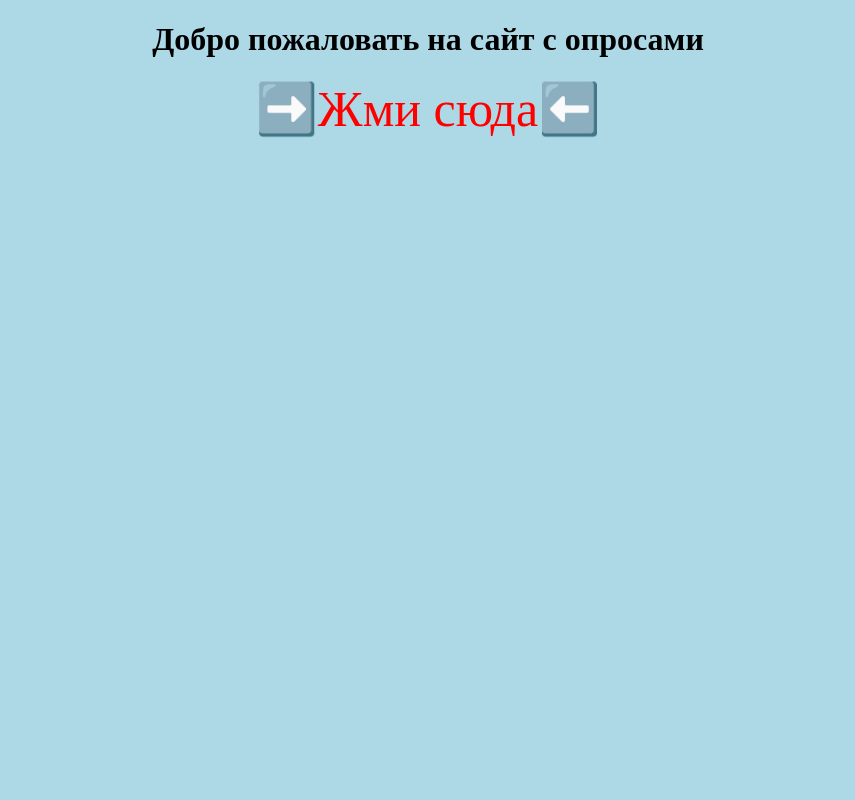
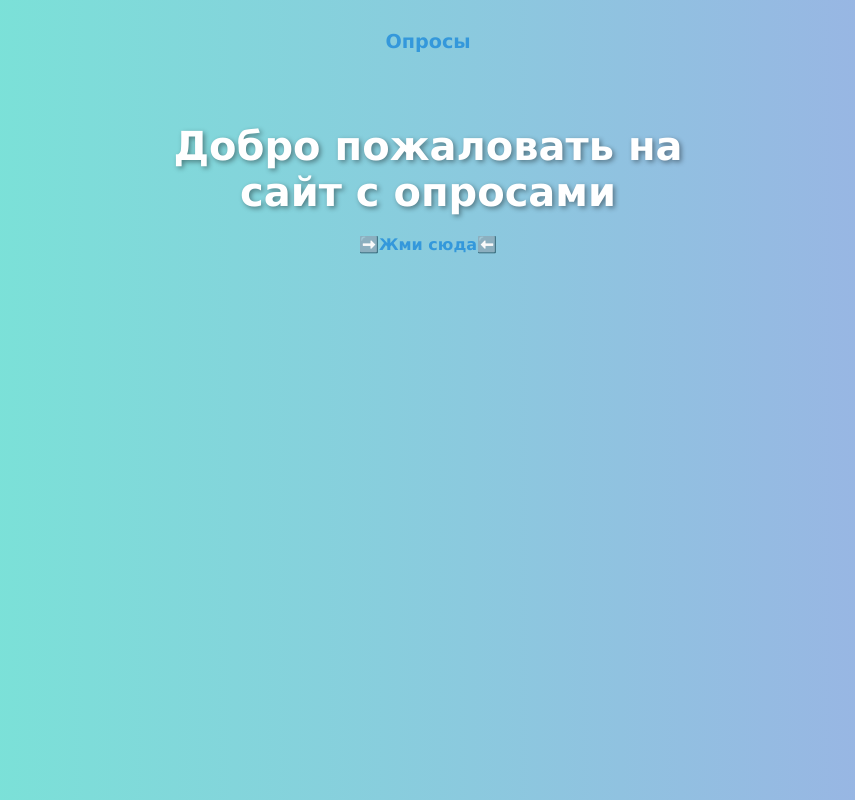
Before and after one commit to AntonShishkin11/django_study_tutorial, a Django app: page / in a window 1280 px wide. Shown: the whole page, without its empty margins (212-1067 px from the left). Run offline with Django 5.2, Linux system fonts and the light colour scheme.

Commit message:
Update style.css

```diff
--- a/mysite/mysite/urls.py
+++ b/mysite/mysite/urls.py
@@ -20,7 +20,7 @@ from django.urls import path, include
 from polls.views import homepage
 
 urlpatterns = [
-path('', homepage),
+    path('', homepage),
     path("polls/", include("polls.urls")),
     path('admin/', admin.site.urls),
 
--- a/mysite/polls/static/polls/style.css
+++ b/mysite/polls/static/polls/style.css
@@ -1,21 +1,139 @@
-li a {
-    color: green;
+/* Общие стили для фона и текста */
+body {
+    background: linear-gradient(to right, #74ebd5, #9face6);
+    font-family: 'Verdana', sans-serif;
+    color: #333;
+    margin: 0;
+    padding: 0;
+    display: flex;
+    flex-direction: column;
+    align-items: center;
+    justify-content: flex-start;
+    min-height: 100vh;
 }
 
-body {
-    background: url("images/bluebackground.jpg") no-repeat;
+/* Контейнер для центровки */
+.container {
+    width: 100%;
+    max-width: 600px;
+    margin: 20px auto;
+    padding: 20px;
+    box-sizing: border-box;
 }
 
+/* Стиль заголовков */
 h1 {
+    text-align: center;
+    font-size: 2.5em;
+    color: #ffffff;
+    margin: 20px 0;
+    text-shadow: 2px 2px 5px rgba(0, 0, 0, 0.4);
+}
+
+/* Стили для поля fieldset */
+fieldset {
+    border: 2px solid #ffffff;
+    border-radius: 10px;
+    padding: 20px;
+    background-color: rgba(255, 255, 255, 0.9);
+    box-shadow: 0 4px 8px rgba(0, 0, 0, 0.2);
+    margin: 20px 0;
+    box-sizing: border-box;
+}
+
+/* Выравнивание legend */
+legend {
+    font-size: 1.5em;
+    font-weight: bold;
+    color: #333;
+    text-align: center;
+    margin: 0 auto;
+}
+
+/* Стили для списка */
+ul {
+    list-style: none;
+    padding: 0;
+    margin: 0;
+    text-align: left;
+}
+
+ul li {
+    padding: 10px 0;
+    font-size: 1.2em;
+    color: #333;
+    border-bottom: 1px solid #e0e0e0;
+}
+
+ul li:last-child {
+    border-bottom: none;
+}
+
+/* Стили для ссылок */
+a {
+    color: #3498db;
+    text-decoration: none;
+    font-weight: bold;
+    transition: color 0.3s ease;
+    display: block;
+    text-align: center;
+    margin-top: 20px;
+}
+
+a:hover {
+    color: #2980b9;
+}
+
+/* Кнопки */
+input[type="submit"] {
+    background-color: #3498db;
+    color: white;
+    border: none;
+    padding: 10px 20px;
+    font-size: 1.2em;
+    border-radius: 5px;
+    cursor: pointer;
+    transition: background-color 0.3s ease, transform 0.2s ease;
+    display: block;
+    margin: 20px auto 0;
+}
+
+input[type="submit"]:hover {
+    background-color: #2980b9;
+    transform: scale(1.05);
+}
+
+/* Радиокнопки и метки */
+input[type="radio"] {
+    margin-right: 10px;
+}
+
+label {
+    font-size: 1.1em;
+    color: #333;
+    cursor: pointer;
+    display: block;
+    margin: 5px 0;
+}
+
+/* Сообщение об ошибке */
+p strong {
+    color: #e74c3c;
+    font-size: 1em;
     text-align: center;
 }
 
-.container {
-    text-align: center;
+/* Flexbox для выравнивания форм */
+form {
+    display: flex;
+    flex-direction: column;
+    align-items: center;
+    gap: 10px;
 }
 
-.btn.btn-primary {
-    font-size: 50px;
-    text-decoration: none;
-    color: rgba(255, 0, 0);
+/* Стили для текста "No polls are available" */
+p {
+    text-align: center;
+    font-size: 1.2em;
+    color: #666;
 }
--- a/mysite/polls/templates/polls/homepage.html
+++ b/mysite/polls/templates/polls/homepage.html
@@ -7,6 +7,11 @@
     <title>Главная страница</title>
 </head>
 <body>
+<nav class="navbar">
+    <ul>
+        <li><a href="{% url 'polls:index' %}">Опросы</a></li>
+    </ul>
+</nav>
     <div class="container">
         <h1>Добро пожаловать на сайт с опросами</h1>
         <a href="{% url 'polls:index' %}" class="btn btn-primary">➡️Жми сюда⬅️</a>
--- a/mysite/polls/urls.py
+++ b/mysite/polls/urls.py
@@ -3,8 +3,7 @@ from . import views
 
 app_name = 'polls'
 urlpatterns = [
-    path("", views.IndexView.as_view(), name="index"), #homepage
-    path('show_smth/', views.show_smth, name="smth"), #smth
+    path("", views.IndexView.as_view(), name="index"),
     path("<int:pk>/", views.DetailView.as_view(), name="detail"),
     path("<int:pk>/results/", views.ResultsView.as_view(), name="results"),
     path("<int:question_id>/vote/", views.vote, name="vote"),
```
